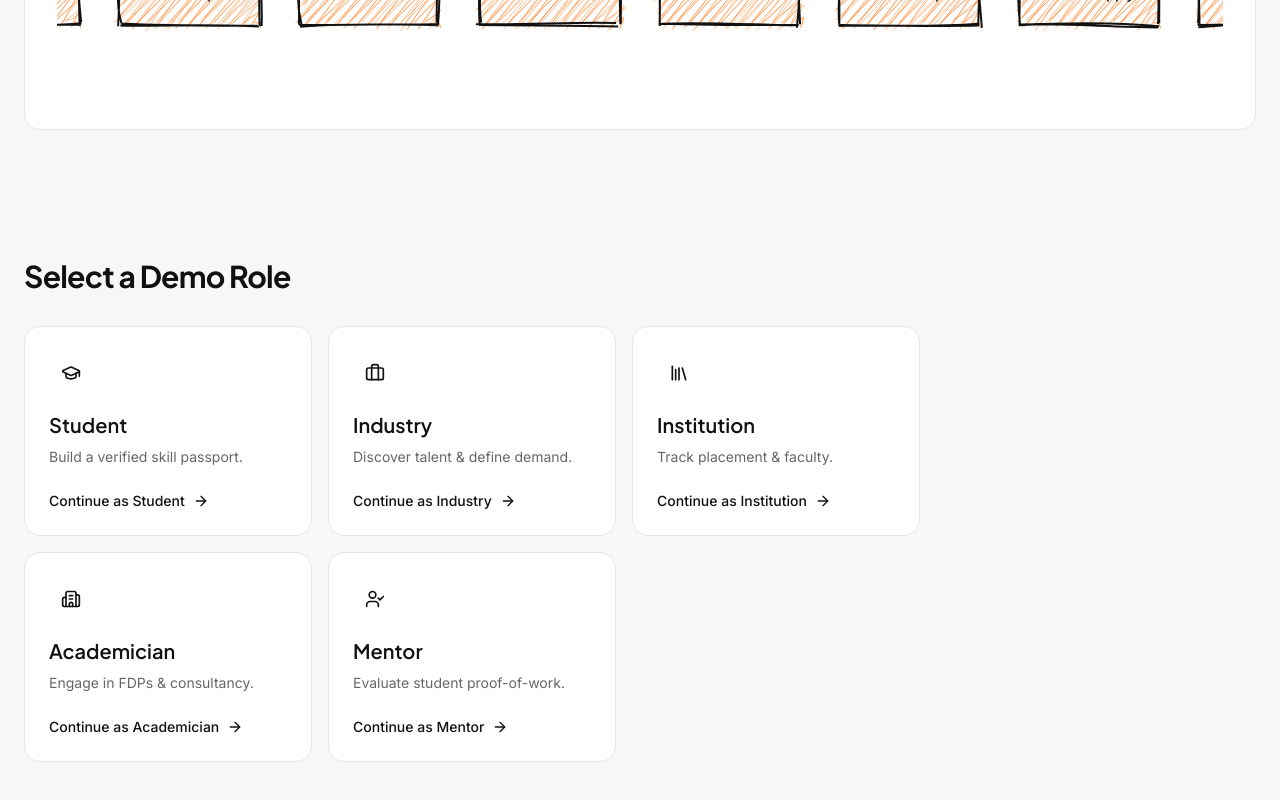
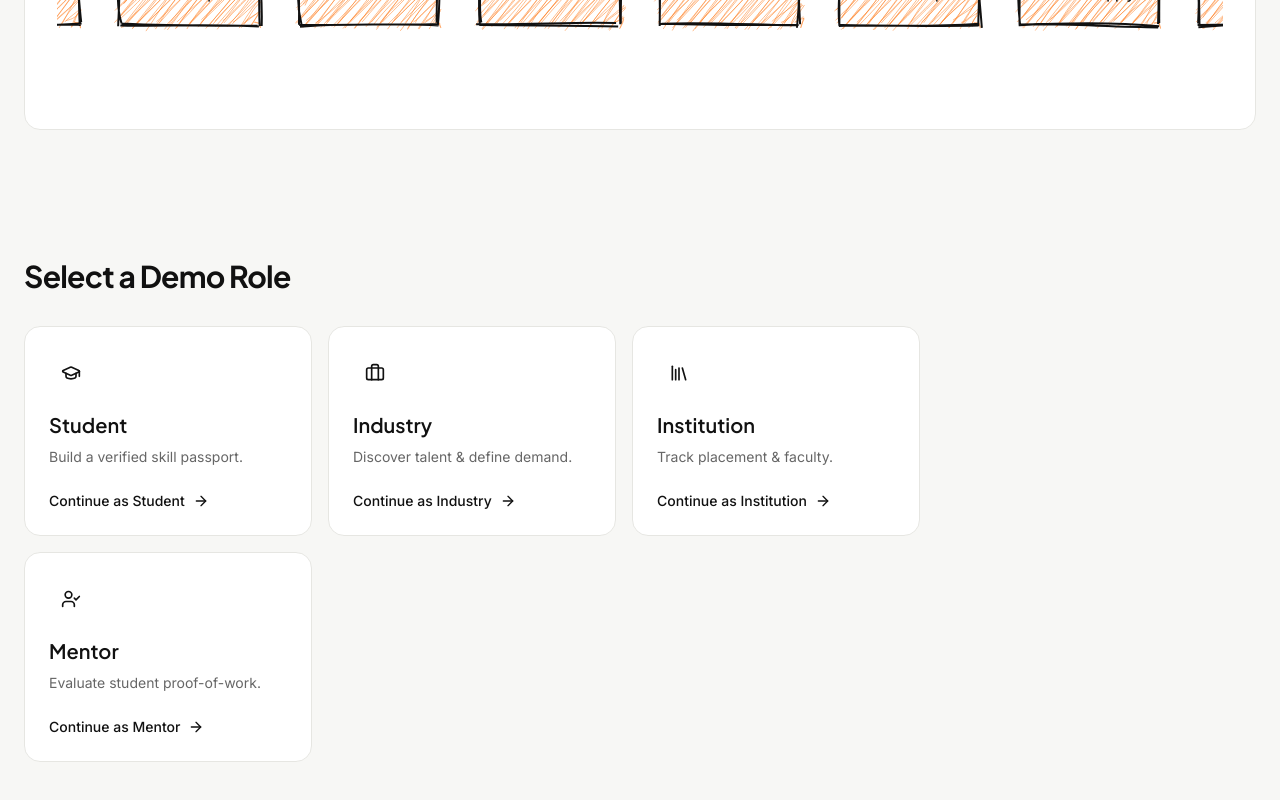
Before and after one commit to ahireBHARGAV/sih, a Next.js app: page / in a window 1280 px wide. Shown: the part 869-1669 px from the top of the page. Built offline with nearby package versions, Linux system fonts and the light colour scheme; no server answers; the database is empty.

Commit message:
chore: remove Academician role from landing page

```diff
--- a/src/app/page.tsx
+++ b/src/app/page.tsx
@@ -20,7 +20,6 @@ export default async function LandingPage() {
     { title: "Student", roleId: "STUDENT", icon: <GraduationCap className="w-5 h-5" />, desc: "Build a verified skill passport." },
     { title: "Industry", roleId: "INDUSTRY", icon: <Briefcase className="w-5 h-5" />, desc: "Discover talent & define demand." },
     { title: "Institution", roleId: "INSTITUTION", icon: <Library className="w-5 h-5" />, desc: "Track placement & faculty." },
-    { title: "Academician", roleId: "ACADEMICIAN", icon: <Building2 className="w-5 h-5" />, desc: "Engage in FDPs & consultancy." },
     { title: "Mentor", roleId: "MENTOR", icon: <UserCheck className="w-5 h-5" />, desc: "Evaluate student proof-of-work." },
   ];
 
```
